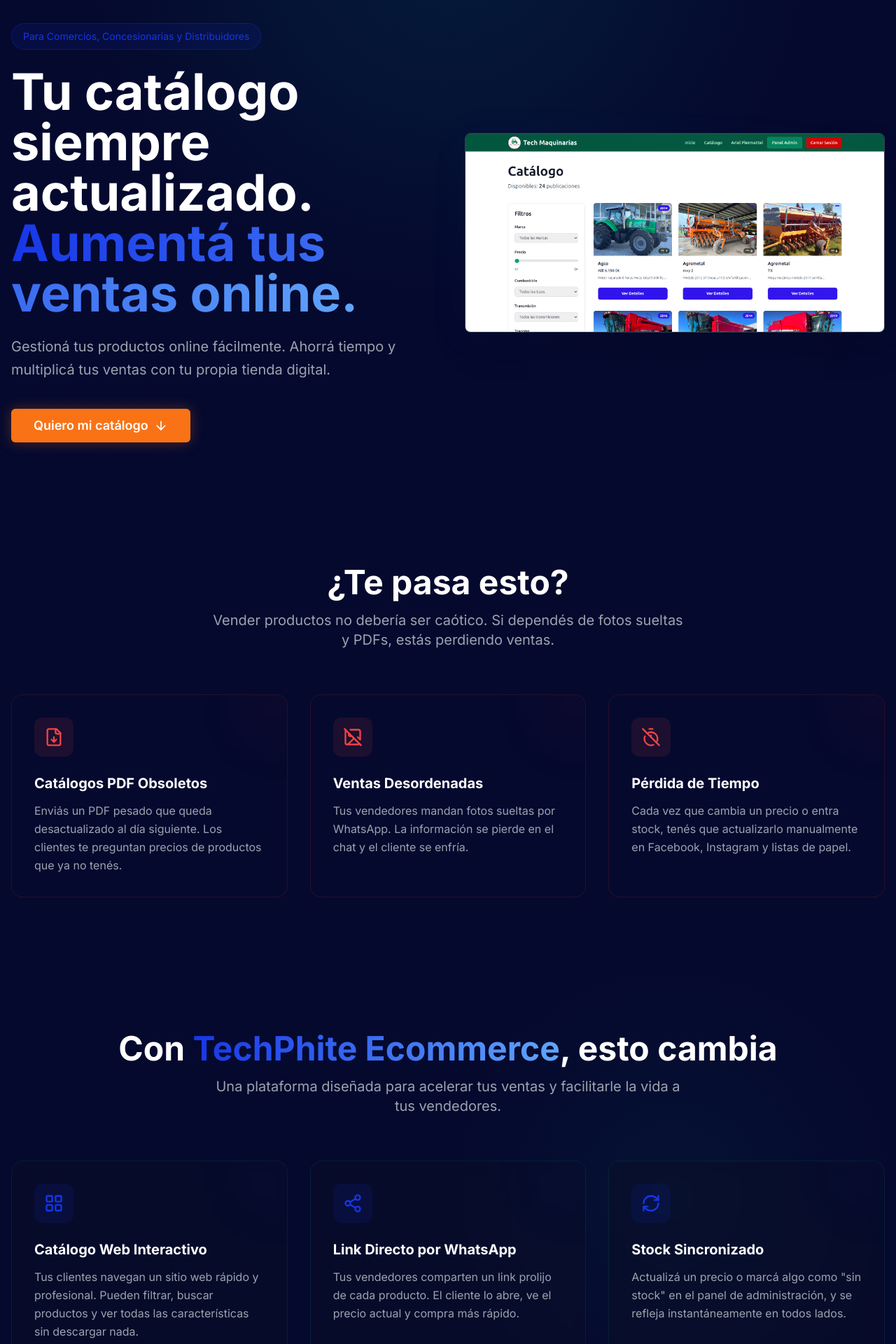
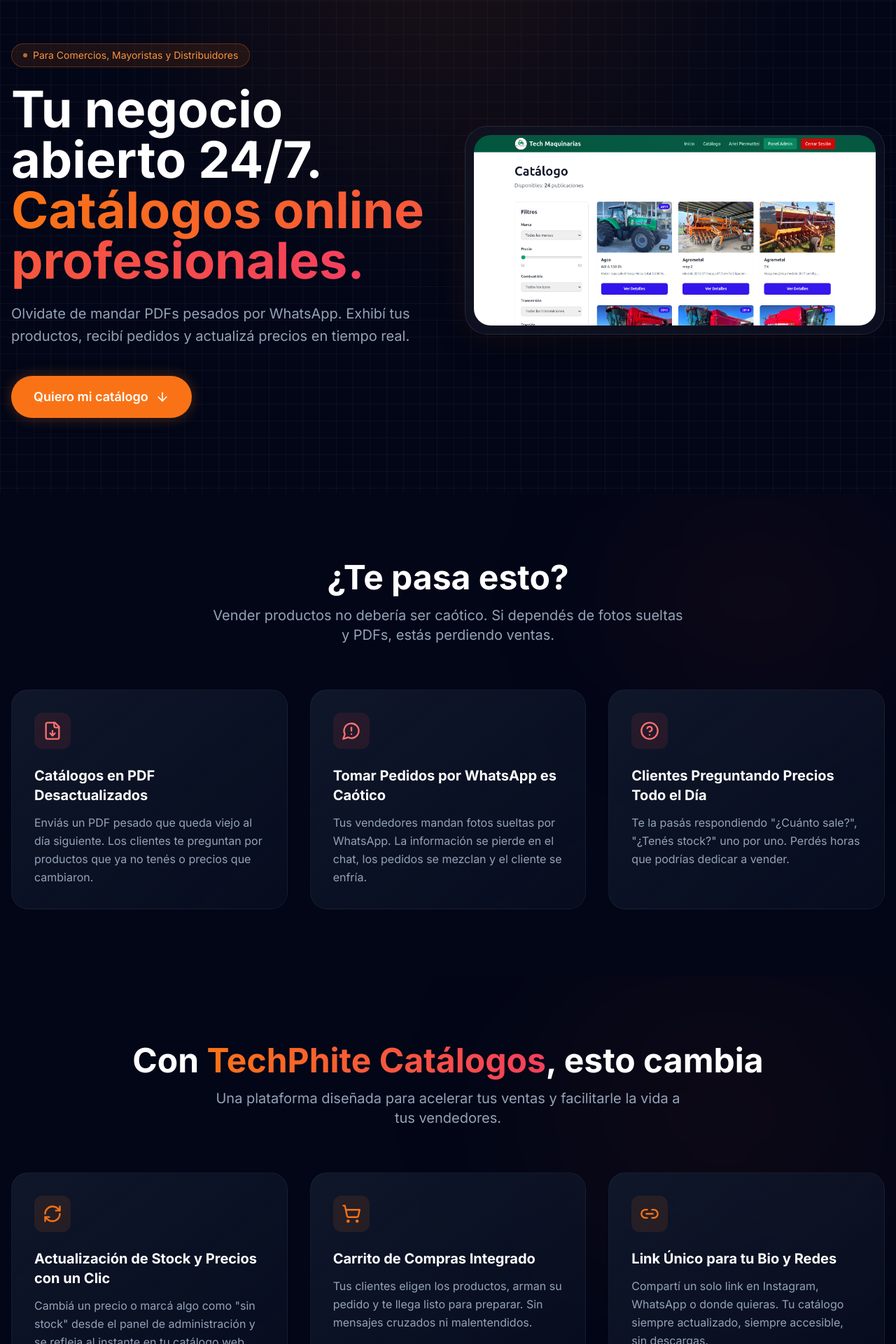
Before and after one commit to SrNanu/TechPhite, a Next.js app: page /catalogos in a window 1280 px wide. Shown: the part 160-2080 px from the top of the page at 70% size. Built offline with nearby package versions, Linux system fonts and the light colour scheme.

Commit message:
Refactor UI Landing Catalogos a Dark Glass Design System

```diff
--- a/app/catalogos/page.tsx
+++ b/app/catalogos/page.tsx
@@ -9,13 +9,15 @@
 import { Metadata } from 'next';
 
 export const metadata: Metadata = {
-  title: 'TechPhite AutoCat | Catálogos Online para Comercios',
-  description: 'Cargás el producto una sola vez y se publica en tu web, WhatsApp y redes al instante. Ideal para concesionarias y distribuidores.',
+  title: 'TechPhite Catálogos | Catálogos Online para Comercios y Mayoristas',
+  description: 'Tu negocio abierto 24/7. Exhibí tus productos, recibí pedidos y actualizá precios en tiempo real. Ideal para comercios, distribuidores y mayoristas.',
 };
 
 export default function CatalogosPage() {
   return (
-    <main className="min-h-screen bg-techphite-darker">
+    <main className="min-h-screen bg-slate-950 relative">
+      {/* Ambient glow blob */}
+      <div className="pointer-events-none absolute top-0 left-1/2 -translate-x-1/2 w-[800px] h-[500px] rounded-full bg-orange-900/10 blur-[120px]" />
 
       <CatalogosHero />
       <CatalogosProblems />
--- a/components/CatalogosHero.tsx
+++ b/components/CatalogosHero.tsx
@@ -1,7 +1,6 @@
 'use client';
 
 import { motion } from 'framer-motion';
-import { Button } from '@/components/ui/button';
 import { ArrowDown } from 'lucide-react';
 import Image from 'next/image';
 
@@ -13,8 +12,9 @@
   return (
     <section className="relative min-h-screen pt-32 pb-20 flex items-center overflow-hidden">
       {/* Background */}
-      <div className="absolute inset-0 bg-gradient-to-br from-techphite-darker via-techphite-dark to-techphite-darker"></div>
-      <div className="absolute inset-0 bg-[radial-gradient(circle_at_50%_0%,rgba(0,194,168,0.1),transparent_50%)]"></div>
+      <div className="absolute inset-0 bg-slate-950"></div>
+      <div className="absolute inset-0 bg-[linear-gradient(to_right,#80808012_1px,transparent_1px),linear-gradient(to_bottom,#80808012_1px,transparent_1px)] bg-[size:24px_24px]" />
+      <div className="absolute inset-0 bg-[radial-gradient(circle_at_50%_0%,rgba(249,115,22,0.1),transparent_50%)]"></div>
 
       <div className="container mx-auto px-4 relative z-10">
         <div className="grid grid-cols-1 lg:grid-cols-2 gap-12 items-center">
@@ -26,42 +26,53 @@
             transition={{ duration: 0.7 }}
             className="max-w-2xl"
           >
-            <div className="inline-block px-4 py-2 rounded-full border border-techphite-cyan/30 bg-techphite-cyan/10 text-techphite-cyan text-sm font-medium mb-6">
-              Para Comercios, Concesionarias y Distribuidores
+            <div className="inline-flex items-center gap-2 px-4 py-1.5 rounded-full border border-orange-500/30 bg-orange-500/10 text-orange-400 text-sm font-medium mb-6">
+              <span className="w-1.5 h-1.5 rounded-full bg-orange-400 animate-pulse" />
+              Para Comercios, Mayoristas y Distribuidores
             </div>
 
             <h1 className="text-5xl md:text-6xl lg:text-7xl font-bold mb-6 leading-tight text-white">
-              Tu catálogo siempre actualizado. <br />
-              <span className="text-transparent bg-clip-text bg-gradient-to-r from-techphite-cyan to-blue-400">
-                Aumentá tus ventas online.
+              Tu negocio abierto 24/7. <br />
+              <span className="text-transparent bg-clip-text bg-gradient-to-r from-orange-500 to-rose-500">
+                Catálogos online profesionales.
               </span>
             </h1>
 
-            <p className="text-xl text-gray-400 mb-10 leading-relaxed">
-              Gestioná tus productos online fácilmente. Ahorrá tiempo y multiplicá tus ventas con tu propia tienda digital.
+            <p className="text-xl text-slate-400 mb-10 leading-relaxed">
+              Olvidate de mandar PDFs pesados por WhatsApp. Exhibí tus productos,
+              recibí pedidos y actualizá precios en tiempo real.
             </p>
 
-            <Button
+            <button
               onClick={scrollToContact}
-              size="lg"
-              className="bg-orange-500 hover:bg-orange-600 text-white font-semibold px-8 py-6 text-lg group shadow-[0_0_20px_rgba(249,115,22,0.3)] transition-all"
+              className="
+                group inline-flex items-center gap-2.5
+                bg-orange-500 hover:bg-orange-600
+                text-white font-semibold text-lg
+                px-8 py-4 rounded-full
+                shadow-[0_0_20px_rgba(249,115,22,0.3)]
+                hover:shadow-[0_0_32px_rgba(249,115,22,0.5)]
+                hover:scale-105 active:scale-100
+                transition-all duration-300
+              "
             >
               Quiero mi catálogo
-              <ArrowDown className="ml-2 w-5 h-5 group-hover:translate-y-1 transition-transform" />
-            </Button>
+              <ArrowDown className="w-5 h-5 transition-transform duration-300 group-hover:translate-y-1" />
+            </button>
           </motion.div>
 
-          {/* Placeholder Visual */}
+          {/* Catalog Image */}
           <motion.div
             initial={{ opacity: 0, x: 30 }}
             animate={{ opacity: 1, x: 0 }}
             transition={{ duration: 0.7, delay: 0.2 }}
             className="relative"
           >
-            <div className="absolute inset-0 bg-gradient-to-tr from-techphite-cyan/20 to-transparent opacity-50 rounded-lg blur-xl -z-10"></div>
+            <div className="absolute inset-0 bg-gradient-to-tr from-orange-500/20 to-transparent opacity-50 rounded-[2rem] blur-xl -z-10"></div>
 
-            <div className="rounded-lg border border-gray-700 overflow-hidden relative group shadow-2xl bg-gray-900">
-              <div className="absolute inset-0 bg-[linear-gradient(45deg,transparent_25%,rgba(255,255,255,0.02)_50%,transparent_75%)] bg-[length:250%_250%] animate-shimmer z-20 pointer-events-none"></div>
+            <div className="bg-slate-900/50 p-3 rounded-[2rem] border border-white/10 shadow-2xl backdrop-blur-sm">
+              <div className="rounded-[1.5rem] overflow-hidden relative">
+                <div className="absolute inset-0 bg-[linear-gradient(45deg,transparent_25%,rgba(255,255,255,0.03)_50%,transparent_75%)] bg-[length:250%_250%] animate-shimmer z-20 pointer-events-none"></div>
                 <Image
                   src="/catalogo.webp"
                   alt="Catálogo online con productos listados"
@@ -70,6 +81,7 @@
                   className="w-full h-auto block"
                 />
               </div>
+            </div>
           </motion.div>
 
         </div>
--- a/components/CatalogosProblems.tsx
+++ b/components/CatalogosProblems.tsx
@@ -1,30 +1,33 @@
 'use client';
 
 import { motion } from 'framer-motion';
-import { FileDown, ImageOff, TimerOff } from 'lucide-react';
+import { FileDown, MessageCircleWarning, HelpCircle } from 'lucide-react';
 
 const problems = [
   {
-    title: 'Catálogos PDF Obsoletos',
-    description: 'Enviás un PDF pesado que queda desactualizado al día siguiente. Los clientes te preguntan precios de productos que ya no tenés.',
+    title: 'Catálogos en PDF Desactualizados',
+    description: 'Enviás un PDF pesado que queda viejo al día siguiente. Los clientes te preguntan por productos que ya no tenés o precios que cambiaron.',
     icon: FileDown,
   },
   {
-    title: 'Ventas Desordenadas',
-    description: 'Tus vendedores mandan fotos sueltas por WhatsApp. La información se pierde en el chat y el cliente se enfría.',
-    icon: ImageOff,
+    title: 'Tomar Pedidos por WhatsApp es Caótico',
+    description: 'Tus vendedores mandan fotos sueltas por WhatsApp. La información se pierde en el chat, los pedidos se mezclan y el cliente se enfría.',
+    icon: MessageCircleWarning,
   },
   {
-    title: 'Pérdida de Tiempo',
-    description: 'Cada vez que cambia un precio o entra stock, tenés que actualizarlo manualmente en Facebook, Instagram y listas de papel.',
-    icon: TimerOff,
+    title: 'Clientes Preguntando Precios Todo el Día',
+    description: 'Te la pasás respondiendo "¿Cuánto sale?", "¿Tenés stock?" uno por uno. Perdés horas que podrías dedicar a vender.',
+    icon: HelpCircle,
   },
 ];
 
 export default function CatalogosProblems() {
   return (
-    <section className="py-24 bg-techphite-dark">
-      <div className="container mx-auto px-4">
+    <section className="py-24 bg-slate-950 relative overflow-hidden">
+      {/* Subtle background accent */}
+      <div className="absolute top-0 right-0 w-[400px] h-[300px] bg-red-900/10 rounded-full blur-[100px] pointer-events-none" />
+
+      <div className="container mx-auto px-4 relative z-10">
         <div className="text-center mb-16">
           <motion.h2
             initial={{ opacity: 0, y: 20 }}
@@ -40,7 +43,7 @@
             whileInView={{ opacity: 1, y: 0 }}
             viewport={{ once: true }}
             transition={{ duration: 0.5, delay: 0.1 }}
-            className="text-xl text-gray-400 max-w-2xl mx-auto"
+            className="text-xl text-slate-400 max-w-2xl mx-auto"
           >
             Vender productos no debería ser caótico. Si dependés de fotos sueltas y PDFs, estás perdiendo ventas.
           </motion.p>
@@ -54,16 +57,14 @@
               whileInView={{ opacity: 1, y: 0 }}
               viewport={{ once: true }}
               transition={{ duration: 0.5, delay: index * 0.1 }}
-              className="p-8 rounded-2xl bg-techphite-darker border border-red-900/30 hover:border-red-500/50 transition-colors relative overflow-hidden group"
+              className="bg-gradient-to-br from-slate-900 to-slate-900/40 border border-white/5 backdrop-blur-sm rounded-3xl p-8 hover:-translate-y-1 hover:border-white/10 transition-all duration-300"
             >
-              <div className="absolute top-0 right-0 w-24 h-24 bg-red-500/5 rounded-full blur-2xl -mr-8 -mt-8 group-hover:bg-red-500/10 transition-colors"></div>
-
-              <div className="w-14 h-14 rounded-xl bg-red-500/10 flex items-center justify-center mb-6 text-red-500">
-                <problem.icon className="w-7 h-7" />
+              <div className="bg-red-500/10 p-3 rounded-xl w-fit mb-6">
+                <problem.icon className="w-7 h-7 text-red-400" />
               </div>
 
-              <h3 className="text-xl font-bold text-white mb-3 relative z-10">{problem.title}</h3>
-              <p className="text-gray-400 leading-relaxed relative z-10">{problem.description}</p>
+              <h3 className="text-xl font-bold text-white mb-3">{problem.title}</h3>
+              <p className="text-slate-400 leading-relaxed">{problem.description}</p>
             </motion.div>
           ))}
         </div>
--- a/components/CatalogosSolutions.tsx
+++ b/components/CatalogosSolutions.tsx
@@ -1,31 +1,31 @@
 'use client';
 
 import { motion } from 'framer-motion';
-import { LayoutGrid, Share2, RefreshCw } from 'lucide-react';
+import { RefreshCw, ShoppingCart, Link2 } from 'lucide-react';
 
 const solutions = [
   {
-    title: 'Catálogo Web Interactivo',
-    description: 'Tus clientes navegan un sitio web rápido y profesional. Pueden filtrar, buscar productos y ver todas las características sin descargar nada.',
-    icon: LayoutGrid,
+    title: 'Actualización de Stock y Precios con un Clic',
+    description: 'Cambiá un precio o marcá algo como "sin stock" desde el panel de administración y se refleja al instante en tu catálogo web.',
+    icon: RefreshCw,
   },
   {
-    title: 'Link Directo por WhatsApp',
-    description: 'Tus vendedores comparten un link prolijo de cada producto. El cliente lo abre, ve el precio actual y compra más rápido.',
-    icon: Share2,
+    title: 'Carrito de Compras Integrado',
+    description: 'Tus clientes eligen los productos, arman su pedido y te llega listo para preparar. Sin mensajes cruzados ni malentendidos.',
+    icon: ShoppingCart,
   },
   {
-    title: 'Stock Sincronizado',
-    description: 'Actualizá un precio o marcá algo como "sin stock" en el panel de administración, y se refleja instantáneamente en todos lados.',
-    icon: RefreshCw,
+    title: 'Link Único para tu Bio y Redes',
+    description: 'Compartí un solo link en Instagram, WhatsApp o donde quieras. Tu catálogo siempre actualizado, siempre accesible, sin descargas.',
+    icon: Link2,
   },
 ];
 
 export default function CatalogosSolutions() {
   return (
-    <section className="py-24 bg-techphite-darker relative overflow-hidden">
-      {/* Elementos decorativos de fondo */}
-      <div className="absolute top-0 right-0 w-1/2 h-full bg-[radial-gradient(ellipse_at_center,rgba(0,194,168,0.05),transparent_70%)]"></div>
+    <section className="py-24 bg-slate-950 relative overflow-hidden">
+      {/* Decorative background */}
+      <div className="absolute top-0 right-0 w-[500px] h-[400px] bg-orange-900/10 rounded-full blur-[120px] pointer-events-none" />
 
       <div className="container mx-auto px-4 relative z-10">
         <div className="text-center mb-16">
@@ -36,14 +36,14 @@
             transition={{ duration: 0.5 }}
             className="text-4xl md:text-5xl font-bold mb-4 text-white"
           >
-            Con <span className="text-transparent bg-clip-text bg-gradient-to-r from-techphite-cyan to-blue-400">TechPhite Ecommerce</span>, esto cambia
+            Con <span className="text-transparent bg-clip-text bg-gradient-to-r from-orange-500 to-rose-500">TechPhite Catálogos</span>, esto cambia
           </motion.h2>
           <motion.p
             initial={{ opacity: 0, y: 20 }}
             whileInView={{ opacity: 1, y: 0 }}
             viewport={{ once: true }}
             transition={{ duration: 0.5, delay: 0.1 }}
-            className="text-xl text-gray-400 max-w-2xl mx-auto"
+            className="text-xl text-slate-400 max-w-2xl mx-auto"
           >
             Una plataforma diseñada para acelerar tus ventas y facilitarle la vida a tus vendedores.
           </motion.p>
@@ -57,16 +57,14 @@
               whileInView={{ opacity: 1, y: 0 }}
               viewport={{ once: true }}
               transition={{ duration: 0.5, delay: index * 0.1 }}
-              className="p-8 rounded-2xl glass-effect border border-gray-800 hover:border-techphite-cyan/50 transition-colors relative overflow-hidden group"
+              className="bg-gradient-to-br from-slate-900 to-slate-900/40 border border-white/5 backdrop-blur-sm rounded-3xl p-8 hover:-translate-y-1 hover:border-white/10 transition-all duration-300"
             >
-              <div className="absolute top-0 right-0 w-24 h-24 bg-techphite-cyan/5 rounded-full blur-2xl -mr-8 -mt-8 group-hover:bg-techphite-cyan/10 transition-colors"></div>
-
-              <div className="w-14 h-14 rounded-xl bg-techphite-cyan/10 flex items-center justify-center mb-6 text-techphite-cyan">
-                <solution.icon className="w-7 h-7" />
+              <div className="bg-orange-500/10 p-3 rounded-xl w-fit mb-6">
+                <solution.icon className="w-7 h-7 text-orange-500" />
               </div>
 
-              <h3 className="text-xl font-bold text-white mb-3 relative z-10">{solution.title}</h3>
-              <p className="text-gray-400 leading-relaxed relative z-10">{solution.description}</p>
+              <h3 className="text-xl font-bold text-white mb-3">{solution.title}</h3>
+              <p className="text-slate-400 leading-relaxed">{solution.description}</p>
             </motion.div>
           ))}
         </div>
```
Also changed, not shown: components/CatalogosContact.tsx (+35 -24 lines), components/CatalogosFeatures.tsx (+16 -11 lines), components/CatalogosSteps.tsx (+7 -7 lines). Lines whose indentation alone changed are shown as unchanged.
